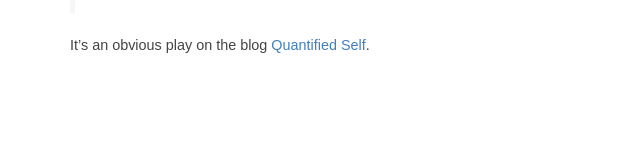
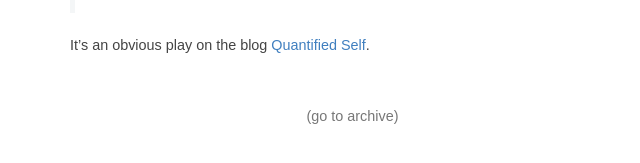
Before and after one commit to Qualified-gad/qualifiedself.github.io, a Jekyll site: the page built from _posts/2016-02-13-the-title.markdown, in a window 1280 px wide. Shown: the part 603-766 px from the top of the page, without its empty margins (295-935 px from the left). Built offline with Jekyll 4.4.1, drawn with Linux system fonts in a browser that asks for light colours.

Commit message:
add home link to archive

```diff
--- a/_layouts/post.html
+++ b/_layouts/post.html
@@ -37,6 +37,7 @@
     </article>
 
     <footer>
+    <a href="/archive">(go to archive)</a>
     </footer>
   </div>
 </body>
```
